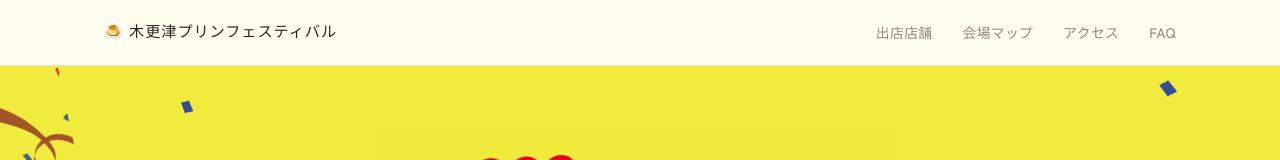
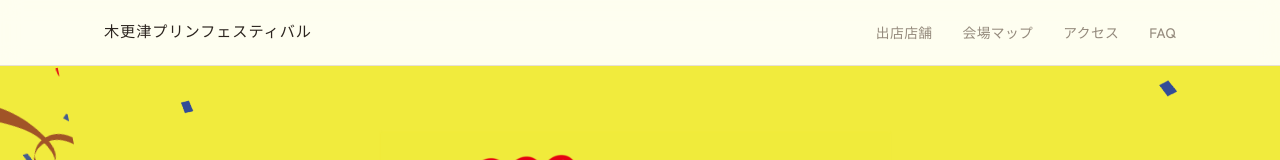
Before and after one commit to raki-lab/kisarazu-pudding-festival, a React (Vite) app: page / in a window 1280 px wide. Shown: the top 160 px of the page. Built offline with nearby package versions, Linux system fonts and the light colour scheme.

Commit message:
微修正

```diff
--- a/src/components/Header.tsx
+++ b/src/components/Header.tsx
@@ -15,7 +15,7 @@ export function Header() {
     <header className="nav">
       <div className="nav__inner">
         <a className="nav__brand" href="#top" onClick={() => setOpen(false)}>
-          {t('nav.brand') /* 🍮 木更津プリンフェスティバル */}
+          {t('nav.brand') /* 木更津プリンフェスティバル */}
         </a>
         <nav className="nav__links" aria-label="ページ内リンク">
           {LINKS.map((link) => (
--- a/src/content/ja.yaml
+++ b/src/content/ja.yaml
@@ -3,7 +3,7 @@
 # 改行を入れたい箇所は文字列内に \n を使ってください。
 
 nav:
-  brand: "🍮 木更津プリンフェスティバル"
+  brand: " 木更津プリンフェスティバル"
   links:
     vendors: "出店店舗"
     venueMap: "会場マップ"
```
